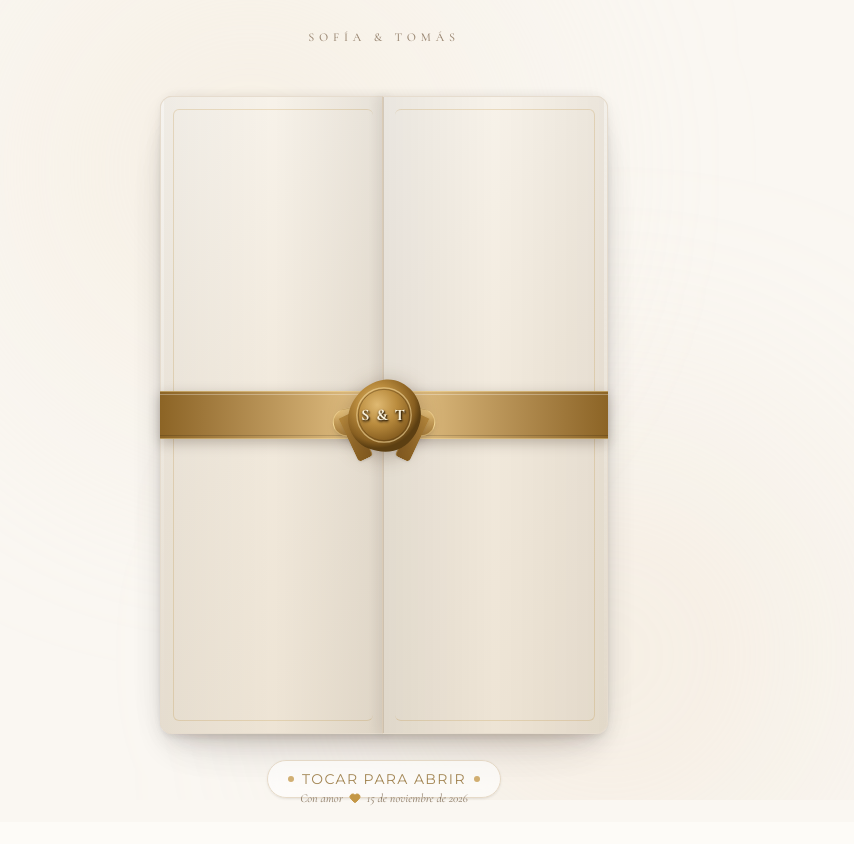
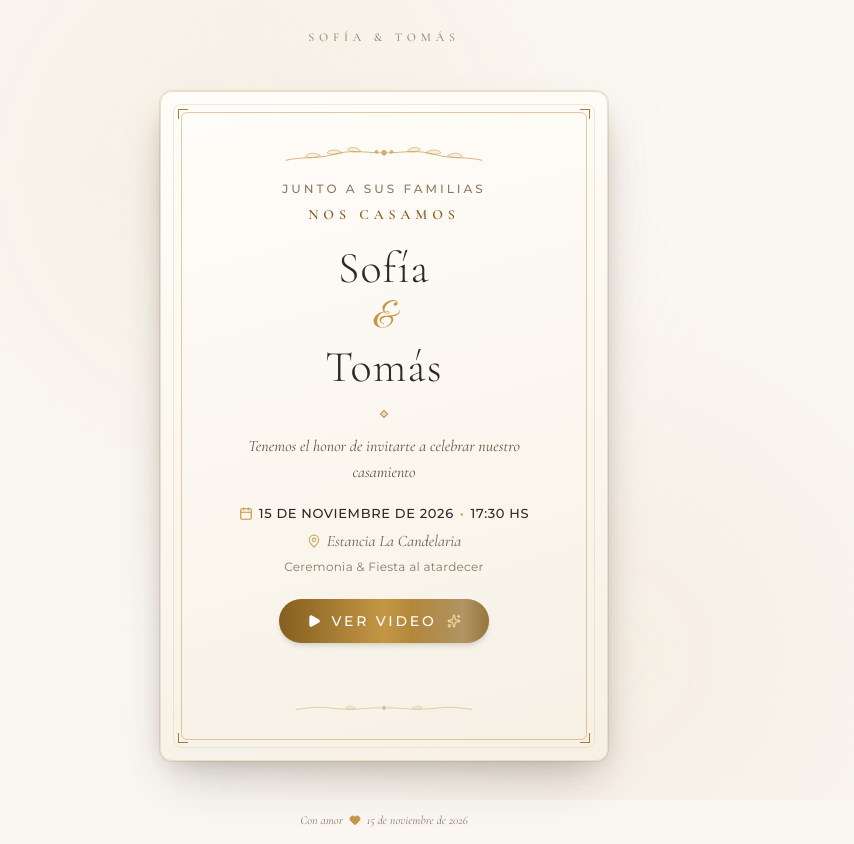
Before and after one commit to Leanramon98/syl, a React (Vite) app: page / in a window 1280 px wide. Shown: the whole page, without its empty margins (256-1110 px from the left). Before the commit the page ends 822 px from the top, so only its background shows below. Built offline with nearby package versions, Linux system fonts and the light colour scheme.

Commit message:
feat: enhance envelope opening animation with cinematic timing and 3D depth

```diff
--- a/src/components/Envelope/Flap.tsx
+++ b/src/components/Envelope/Flap.tsx
@@ -4,28 +4,44 @@ import { motion } from 'framer-motion';
 interface FlapProps {
   side: 'left' | 'right';
   isOpen: boolean;
+  isOpened?: boolean;
   children?: React.ReactNode;
 }
 
-export const Flap: React.FC<FlapProps> = ({ side, isOpen, children }) => {
+export const Flap: React.FC<FlapProps> = ({ side, isOpen, isOpened = false, children }) => {
   const isLeft = side === 'left';
 
   return (
     <motion.div
       initial={false}
       animate={{
-        rotateY: isOpen ? (isLeft ? -120 : 120) : 0,
+        rotateY: isOpen ? (isLeft ? -118 : 118) : 0,
+        opacity: isOpened ? 0.45 : 1,
         boxShadow: isOpen
-          ? isLeft
-            ? '-12px 10px 24px rgba(40, 30, 20, 0.15)'
-            : '12px 10px 24px rgba(40, 30, 20, 0.15)'
+          ? isOpened
+            ? isLeft
+              ? '-6px 6px 16px rgba(40, 30, 20, 0.08)'
+              : '6px 6px 16px rgba(40, 30, 20, 0.08)'
+            : isLeft
+            ? '-14px 10px 24px rgba(40, 30, 20, 0.16)'
+            : '14px 10px 24px rgba(40, 30, 20, 0.16)'
           : isLeft
           ? '4px 0 12px rgba(40, 30, 20, 0.08)'
           : '-4px 0 12px rgba(40, 30, 20, 0.08)',
       }}
       transition={{
-        duration: 1.1,
-        ease: [0.25, 1, 0.35, 1], // Smooth organic opening curve
+        rotateY: {
+          duration: 1.6,
+          ease: [0.22, 1, 0.36, 1], // Luxurious velvety deceleration with zero bouncing
+        },
+        opacity: {
+          duration: 0.9,
+          ease: 'easeInOut',
+        },
+        boxShadow: {
+          duration: 1.4,
+          ease: [0.22, 1, 0.36, 1],
+        },
       }}
       style={{
         transformOrigin: isLeft ? 'left center' : 'right center',
@@ -45,12 +61,16 @@ export const Flap: React.FC<FlapProps> = ({ side, isOpen, children }) => {
         }`}
       />
 
-      {/* Subtle paper grain and lighting gradient */}
-      <div
-        className={`absolute inset-0 bg-gradient-to-r ${
+      {/* Dynamic lighting: smooth shadow gradient shift simulating the opening of real paper flaps */}
+      <motion.div
+        animate={{
+          opacity: isOpen ? 0.25 : 0.85,
+        }}
+        transition={{ duration: 1.6, ease: [0.22, 1, 0.36, 1] }}
+        className={`absolute inset-0 bg-gradient-to-r pointer-events-none ${
           isLeft
-            ? 'from-black/[0.04] via-transparent to-black/[0.06]'
-            : 'from-black/[0.06] via-transparent to-black/[0.04]'
+            ? 'from-black/[0.08] via-transparent to-black/[0.12]'
+            : 'from-black/[0.12] via-transparent to-black/[0.08]'
         }`}
       />
 
--- a/src/components/Envelope/GatefoldEnvelope.tsx
+++ b/src/components/Envelope/GatefoldEnvelope.tsx
@@ -6,7 +6,7 @@ import { RibbonBow } from './RibbonBow';
 import { WaxSeal } from './WaxSeal';
 import { InvitationCard } from '../InvitationCard/InvitationCard';
 
-export type AnimationStage = 'closed' | 'untying' | 'opening' | 'opened';
+export type AnimationStage = 'closed' | 'untying' | 'opening' | 'revealing' | 'opened';
 
 interface GatefoldEnvelopeProps {
   onOpenVideo: () => void;
@@ -29,24 +29,41 @@ export const GatefoldEnvelope: React.FC<GatefoldEnvelopeProps> = ({
 
   const handleStartOpening = () => {
     if (stage !== 'closed') return;
-    // Step 1: Untie ribbon
     updateStage('untying');
   };
 
-  // Progression of the animation sequence
+  // Progression of the animation sequence:
+  // Total intro timeline: ~5.2s
+  // 1. closed: 1.0s contemplation beat (auto-starts or click immediately)
+  // 2. untying: 1.4s ribbon & wax dissolution
+  // 3. opening: 1.0s doors swinging open (1.6s total swing)
+  // 4. revealing: 1.8s card smoothly rises forward & contents bloom
+  // 5. opened: final stable interactive state
   useEffect(() => {
     let timer: NodeJS.Timeout;
-    if (stage === 'untying') {
-      // Untie duration before opening flaps
+
+    if (stage === 'closed') {
+      // Deliberate contemplation beat before auto-starting intro
+      timer = setTimeout(() => {
+        updateStage('untying');
+      }, 1000);
+    } else if (stage === 'untying') {
+      // Ribbon unties and wax gently dissolves over 1.4s
       timer = setTimeout(() => {
         updateStage('opening');
-      }, 700);
+      }, 1400);
     } else if (stage === 'opening') {
-      // Gatefold flaps swing open before card emerges
+      // Gatefold doors swing open outward. At 1.0s in, card begins rising
+      timer = setTimeout(() => {
+        updateStage('revealing');
+      }, 1000);
+    } else if (stage === 'revealing') {
+      // Card emergence forward completes over 1.8s
       timer = setTimeout(() => {
         updateStage('opened');
-      }, 950);
+      }, 1800);
     }
+
     return () => clearTimeout(timer);
   }, [stage]);
 
@@ -54,19 +71,23 @@ export const GatefoldEnvelope: React.FC<GatefoldEnvelopeProps> = ({
     updateStage('closed');
   };
 
-  const isFlapsOpen = stage === 'opening' || stage === 'opened';
+  const isFlapsOpen = stage === 'opening' || stage === 'revealing' || stage === 'opened';
   const isRibbonUntied = stage !== 'closed';
+  const isCardRevealed = stage === 'revealing' || stage === 'opened';
 
   return (
     <div className="relative w-full max-w-[440px] sm:max-w-[480px] mx-auto px-4 flex flex-col items-center justify-center min-h-[580px] sm:min-h-[620px]">
       {/* 3D Gatefold Container */}
       <div
-        className="relative w-full aspect-[4/5] sm:aspect-[3.8/5] max-h-[660px] perspective-container flex items-center justify-center"
+        className={`relative w-full aspect-[4/5] sm:aspect-[3.8/5] max-h-[660px] perspective-container flex items-center justify-center ${
+          stage === 'closed' ? 'cursor-pointer' : ''
+        }`}
+        onClick={stage === 'closed' ? handleStartOpening : undefined}
         style={{ perspective: '1400px' }}
       >
         {/* Envelope Base Tray / Interior Lining */}
         <div className="absolute inset-0 rounded-xl bg-gradient-to-br from-[#EFE8DC] via-[#E8DFD0] to-[#DDD2C0] shadow-luxury border border-[#D5C6B1] overflow-hidden">
-          {/* Subtle watermark monogram or geometric foil texture inside back tray */}
+          {/* Subtle watermark monogram inside back tray */}
           <div className="absolute inset-0 opacity-15 flex items-center justify-center pointer-events-none">
             <span className="font-serif text-8xl sm:text-9xl text-[#B88E48] select-none font-extralight tracking-widest">
               {invitationConfig.couple.initials}
@@ -75,32 +96,24 @@ export const GatefoldEnvelope: React.FC<GatefoldEnvelopeProps> = ({
         </div>
 
         {/* Invitation Card nestled inside / emerging forward */}
-        <motion.div
-          animate={{
-            scale: stage === 'opened' ? 1 : 0.94,
-            y: stage === 'opened' ? 0 : 4,
-            z: stage === 'opened' ? 40 : 0,
-            opacity: stage === 'closed' ? 0.8 : 1,
-          }}
-          transition={{
-            duration: 0.9,
-            ease: [0.16, 1, 0.3, 1],
-          }}
+        <div
           className={`w-full z-10 ${
             stage === 'opened' ? 'pointer-events-auto' : 'pointer-events-none'
           }`}
+          style={{ transformStyle: 'preserve-3d' }}
         >
           <InvitationCard
+            isRevealed={isCardRevealed}
             onOpenVideo={onOpenVideo}
             onReplay={stage === 'opened' ? handleReplay : undefined}
           />
-        </motion.div>
+        </div>
 
         {/* Left Gatefold Flap */}
-        <Flap side="left" isOpen={isFlapsOpen} />
+        <Flap side="left" isOpen={isFlapsOpen} isOpened={stage === 'opened'} />
 
         {/* Right Gatefold Flap */}
-        <Flap side="right" isOpen={isFlapsOpen} />
+        <Flap side="right" isOpen={isFlapsOpen} isOpened={stage === 'opened'} />
 
         {/* Satin Ribbon & Bow (Unties first) */}
         <RibbonBow
@@ -113,13 +126,12 @@ export const GatefoldEnvelope: React.FC<GatefoldEnvelopeProps> = ({
           {!isRibbonUntied && (
             <motion.div
               key="wax-seal"
-              initial={{ scale: 0.8, opacity: 0 }}
+              initial={{ scale: 0.9, opacity: 0 }}
               animate={{ scale: 1, opacity: 1 }}
               exit={{
-                scale: 1.25,
+                scale: 1.06,
                 opacity: 0,
-                rotate: 8,
-                transition: { duration: 0.5, ease: 'easeOut' },
+                transition: { duration: 1.1, ease: [0.25, 1, 0.5, 1] },
               }}
               onClick={handleStartOpening}
               className="absolute z-40 cursor-pointer pointer-events-auto flex flex-col items-center"
@@ -136,12 +148,12 @@ export const GatefoldEnvelope: React.FC<GatefoldEnvelopeProps> = ({
               type="button"
               initial={{ opacity: 0, y: 10 }}
               animate={{ opacity: 1, y: 0 }}
-              exit={{ opacity: 0, y: -8 }}
+              exit={{ opacity: 0, y: -8, transition: { duration: 0.3 } }}
               onClick={handleStartOpening}
-              className="absolute -bottom-14 sm:-bottom-16 z-30 inline-flex items-center gap-2 px-5 py-2 rounded-full bg-white/80 hover:bg-white text-[#855F1E] border border-[#E0D1BB] shadow-sm backdrop-blur-sm text-xs sm:text-sm font-sans tracking-widest uppercase transition-all duration-300 hover:scale-105 cursor-pointer animate-pulse"
+              className="absolute -bottom-14 sm:-bottom-16 z-30 inline-flex items-center gap-2 px-5 py-2 rounded-full bg-white/85 hover:bg-white text-[#855F1E] border border-[#E0D1BB] shadow-sm backdrop-blur-sm text-xs sm:text-sm font-sans tracking-widest uppercase transition-all duration-300 hover:scale-105 cursor-pointer"
               aria-label={invitationConfig.envelopePrompt}
             >
-              <span className="w-1.5 h-1.5 rounded-full bg-[#C49746]" />
+              <span className="w-1.5 h-1.5 rounded-full bg-[#C49746] animate-ping" />
               <span>{invitationConfig.envelopePrompt}</span>
               <span className="w-1.5 h-1.5 rounded-full bg-[#C49746]" />
             </motion.button>
--- a/src/components/Envelope/RibbonBow.tsx
+++ b/src/components/Envelope/RibbonBow.tsx
@@ -16,25 +16,32 @@ export const RibbonBow: React.FC<RibbonBowProps> = ({
       {!isUntying && (
         <motion.div
           key="ribbon-wrapper"
-          initial={{ opacity: 1, scale: 1 }}
+          initial={{ opacity: 1 }}
           exit={{
             opacity: 0,
-            scale: 1.15,
-            y: 12,
-            transition: { duration: 0.7, ease: [0.4, 0, 0.2, 1] },
+            transition: { duration: 1.4, ease: 'easeOut' },
           }}
           onClick={onClick}
           className="absolute inset-0 pointer-events-none z-30 flex items-center justify-center overflow-visible"
         >
           {/* Horizontal Satin Ribbon Band wrapping around the envelope */}
-          <div className="absolute w-full h-11 sm:h-12 flex items-center pointer-events-auto cursor-pointer">
+          <motion.div
+            initial={{ scaleX: 1, opacity: 1, filter: 'blur(0px)' }}
+            exit={{
+              scaleX: 1.08,
+              opacity: 0,
+              filter: 'blur(4px)',
+              transition: { duration: 1.3, ease: [0.33, 1, 0.68, 1] },
+            }}
+            className="absolute w-full h-11 sm:h-12 flex items-center pointer-events-auto cursor-pointer origin-center"
+          >
             {/* Satin fabric texture & glossy highlights */}
             <div className="w-full h-full bg-gradient-to-r from-[#8C6425] via-[#C99E52] via-[#ECCB8E] via-[#C99E52] to-[#8C6425] shadow-[0_4px_12px_rgba(40,25,10,0.25)] flex items-center justify-between border-y border-[#FFEAAC]/40 relative">
               {/* Fine silk edge stitch lines */}
               <div className="absolute top-[2px] left-0 right-0 h-[1px] bg-white/30" />
               <div className="absolute bottom-[2px] left-0 right-0 h-[1px] bg-black/15" />
             </div>
-          </div>
+          </motion.div>
 
           {/* Central Ribbon Bow & Knot */}
           <div className="relative pointer-events-auto cursor-pointer flex items-center justify-center">
@@ -42,6 +49,12 @@ export const RibbonBow: React.FC<RibbonBowProps> = ({
             <motion.div
               animate={{ rotate: [-3, 0, -3] }}
               transition={{ repeat: Infinity, duration: 4, ease: 'easeInOut' }}
+              exit={{
+                x: -24,
+                rotate: -15,
+                opacity: 0,
+                transition: { duration: 1.2, ease: [0.33, 1, 0.68, 1] },
+              }}
               className="absolute -left-7 sm:-left-9 w-10 sm:w-12 h-6 sm:h-7 rounded-full bg-gradient-to-tr from-[#9B702D] via-[#DFB972] to-[#FFE5A3] shadow-md border border-[#FFE7A8]/50 transform -rotate-12 origin-right"
             />
 
@@ -49,19 +62,46 @@ export const RibbonBow: React.FC<RibbonBowProps> = ({
             <motion.div
               animate={{ rotate: [3, 0, 3] }}
               transition={{ repeat: Infinity, duration: 4, ease: 'easeInOut' }}
+              exit={{
+                x: 24,
+                rotate: 15,
+                opacity: 0,
+                transition: { duration: 1.2, ease: [0.33, 1, 0.68, 1] },
+              }}
               className="absolute -right-7 sm:-right-9 w-10 sm:w-12 h-6 sm:h-7 rounded-full bg-gradient-to-tl from-[#9B702D] via-[#DFB972] to-[#FFE5A3] shadow-md border border-[#FFE7A8]/50 transform rotate-12 origin-left"
             />
 
             {/* Ribbon Tail Drape Left */}
-            <div className="absolute top-4 -left-5 w-4 h-10 sm:h-12 bg-gradient-to-b from-[#BA8C3E] to-[#875E20] transform -rotate-25 shadow-sm rounded-b-sm border-r border-[#FFDE94]/40" />
+            <motion.div
+              exit={{
+                y: 15,
+                opacity: 0,
+                transition: { duration: 1.2, ease: [0.33, 1, 0.68, 1] },
+              }}
+              className="absolute top-4 -left-5 w-4 h-10 sm:h-12 bg-gradient-to-b from-[#BA8C3E] to-[#875E20] transform -rotate-25 shadow-sm rounded-b-sm border-r border-[#FFDE94]/40"
+            />
 
             {/* Ribbon Tail Drape Right */}
-            <div className="absolute top-4 -right-5 w-4 h-10 sm:h-12 bg-gradient-to-b from-[#BA8C3E] to-[#875E20] transform rotate-25 shadow-sm rounded-b-sm border-l border-[#FFDE94]/40" />
+            <motion.div
+              exit={{
+                y: 15,
+                opacity: 0,
+                transition: { duration: 1.2, ease: [0.33, 1, 0.68, 1] },
+              }}
+              className="absolute top-4 -right-5 w-4 h-10 sm:h-12 bg-gradient-to-b from-[#BA8C3E] to-[#875E20] transform rotate-25 shadow-sm rounded-b-sm border-l border-[#FFDE94]/40"
+            />
 
             {/* Central Knot */}
-            <div className="relative z-10 w-7 h-8 sm:w-8 sm:h-9 rounded-md bg-gradient-to-b from-[#FFE5A3] via-[#BA8C3E] to-[#785117] shadow-[0_2px_8px_rgba(40,25,10,0.35)] border border-[#FFE7A8]/60 flex items-center justify-center">
+            <motion.div
+              exit={{
+                scale: 1.05,
+                opacity: 0,
+                transition: { duration: 1.2, ease: [0.33, 1, 0.68, 1] },
+              }}
+              className="relative z-10 w-7 h-8 sm:w-8 sm:h-9 rounded-md bg-gradient-to-b from-[#FFE5A3] via-[#BA8C3E] to-[#785117] shadow-[0_2px_8px_rgba(40,25,10,0.35)] border border-[#FFE7A8]/60 flex items-center justify-center"
+            >
               <div className="w-1.5 h-full bg-white/20 rounded-full" />
-            </div>
+            </motion.div>
           </div>
         </motion.div>
       )}
--- a/src/components/Envelope/WaxSeal.tsx
+++ b/src/components/Envelope/WaxSeal.tsx
@@ -17,7 +17,19 @@ export const WaxSeal: React.FC<WaxSealProps> = ({
       onClick={onClick}
       whileHover={{ scale: 1.05 }}
       whileTap={{ scale: 0.96 }}
-      className={`relative flex items-center justify-center w-16 h-16 sm:w-20 sm:h-20 rounded-full cursor-pointer select-none filter drop-shadow-[0_4px_10px_rgba(70,40,20,0.35)] ${className}`}
+      animate={{
+        filter: [
+          'drop-shadow(0 4px 10px rgba(70,40,20,0.35))',
+          'drop-shadow(0 6px 15px rgba(115,70,25,0.5))',
+          'drop-shadow(0 4px 10px rgba(70,40,20,0.35))',
+        ],
+      }}
+      transition={{
+        duration: 3.4,
+        repeat: Infinity,
+        ease: 'easeInOut',
+      }}
+      className={`relative flex items-center justify-center w-16 h-16 sm:w-20 sm:h-20 rounded-full cursor-pointer select-none ${className}`}
       title="Sello de cera"
     >
       {/* Irregular organic wax perimeter outline */}
--- a/src/components/InvitationCard/InvitationCard.tsx
+++ b/src/components/InvitationCard/InvitationCard.tsx
@@ -7,21 +7,34 @@ import { FloralOrnaments } from './FloralOrnaments';
 interface InvitationCardProps {
   onOpenVideo: () => void;
   onReplay?: () => void;
+  isRevealed?: boolean;
 }
 
 export const InvitationCard: React.FC<InvitationCardProps> = ({
   onOpenVideo,
   onReplay,
+  isRevealed = true,
 }) => {
   const { couple, title, headline, date, time, location, reception, buttonText, replayText } =
     invitationConfig;
 
   return (
     <motion.article
-      initial={{ opacity: 0, y: 15, scale: 0.96 }}
-      animate={{ opacity: 1, y: 0, scale: 1 }}
-      transition={{ duration: 0.8, ease: [0.16, 1, 0.3, 1] }}
-      className="relative w-full max-w-[420px] sm:max-w-[460px] mx-auto rounded-xl p-5 sm:p-7 md:p-8 card-texture shadow-card-elevated border border-[#E9DFCE] text-center select-none overflow-hidden"
+      initial={false}
+      animate={{
+        scale: isRevealed ? 1 : 0.88,
+        y: isRevealed ? 0 : 28,
+        opacity: isRevealed ? 1 : 0,
+        filter: isRevealed ? 'blur(0px)' : 'blur(2px)',
+        boxShadow: isRevealed
+          ? '0 25px 50px -12px rgba(45, 32, 18, 0.2), 0 0 0 1px rgba(196, 151, 70, 0.2)'
+          : '0 4px 6px -1px rgba(45, 32, 18, 0.05), 0 0 0 1px rgba(196, 151, 70, 0.05)',
+      }}
+      transition={{
+        duration: 1.6,
+        ease: [0.16, 1, 0.3, 1], // Velvety smooth emergence forward
+      }}
+      className="relative w-full max-w-[420px] sm:max-w-[460px] mx-auto rounded-xl p-5 sm:p-7 md:p-8 card-texture border border-[#E9DFCE] text-center select-none overflow-hidden"
     >
       {/* Outer decorative margin border */}
       <div className="absolute inset-2 sm:inset-3 rounded-lg border border-[#D9C8AC]/40 pointer-events-none" />
@@ -36,8 +49,13 @@ export const InvitationCard: React.FC<InvitationCardProps> = ({
       </div>
 
       <div className="relative z-10 flex flex-col items-center justify-between min-h-[500px] sm:min-h-[540px] py-2">
-        {/* Top Ornament */}
-        <header className="flex flex-col items-center w-full pt-1">
+        {/* Top Ornament with gentle fade & drop */}
+        <motion.header
+          initial={{ opacity: 0, y: -6 }}
+          animate={isRevealed ? { opacity: 1, y: 0 } : { opacity: 0, y: -6 }}
+          transition={{ duration: 0.9, delay: 0.25, ease: [0.16, 1, 0.3, 1] }}
+          className="flex flex-col items-center w-full pt-1"
+        >
           <FloralOrnaments variant="top" className="text-[#C49746] mb-2 opacity-90" />
 
           {couple.subtitle && (
@@ -49,11 +67,16 @@ export const InvitationCard: React.FC<InvitationCardProps> = ({
           <h2 className="font-serif text-xs sm:text-sm tracking-[0.35em] uppercase text-[#855F1E] font-semibold">
             {title}
           </h2>
-        </header>
+        </motion.header>
 
         {/* Center: Couple Names & Monogram */}
         <div className="my-auto py-4 flex flex-col items-center w-full">
-          <div className="flex flex-col items-center">
+          <motion.div
+            initial={{ opacity: 0, y: 8 }}
+            animate={isRevealed ? { opacity: 1, y: 0 } : { opacity: 0, y: 8 }}
+            transition={{ duration: 1.0, delay: 0.45, ease: [0.16, 1, 0.3, 1] }}
+            className="flex flex-col items-center"
+          >
             <h1 className="font-serif text-3xl sm:text-4xl md:text-[2.75rem] font-light tracking-wide text-[#2C2A29] leading-tight">
               {couple.person1}
             </h1>
@@ -67,8 +90,14 @@ export const InvitationCard: React.FC<InvitationCardProps> = ({
             <h1 className="font-serif text-3xl sm:text-4xl md:text-[2.75rem] font-light tracking-wide text-[#2C2A29] leading-tight">
               {couple.person2}
             </h1>
-          </div>
+          </motion.div>
 
+          <motion.div
+            initial={{ opacity: 0, scale: 0.95 }}
+            animate={isRevealed ? { opacity: 1, scale: 1 } : { opacity: 0, scale: 0.95 }}
+            transition={{ duration: 0.9, delay: 0.6, ease: [0.16, 1, 0.3, 1] }}
+            className="flex flex-col items-center w-full"
+          >
             <FloralOrnaments variant="divider" className="my-4" />
 
             {headline && (
@@ -76,9 +105,15 @@ export const InvitationCard: React.FC<InvitationCardProps> = ({
                 {headline}
               </p>
             )}
+          </motion.div>
 
           {/* Date, Time & Venue Information */}
-          <div className="mt-5 flex flex-col items-center gap-1.5 text-xs sm:text-sm text-[#4A4036]">
+          <motion.div
+            initial={{ opacity: 0, y: 6 }}
+            animate={isRevealed ? { opacity: 1, y: 0 } : { opacity: 0, y: 6 }}
+            transition={{ duration: 1.0, delay: 0.75, ease: [0.16, 1, 0.3, 1] }}
+            className="mt-5 flex flex-col items-center gap-1.5 text-xs sm:text-sm text-[#4A4036]"
+          >
             <div className="flex items-center gap-1.5 font-sans font-medium text-[#2C2A29] tracking-wider uppercase text-xs sm:text-[13px]">
               <Calendar className="w-3.5 h-3.5 text-[#C49746]" />
               <span>{date}</span>
@@ -100,41 +135,75 @@ export const InvitationCard: React.FC<InvitationCardProps> = ({
                 {reception}
               </span>
             )}
-          </div>
+          </motion.div>
         </div>
 
         {/* Bottom Actions */}
         <footer className="w-full flex flex-col items-center gap-4 pt-2">
-          {/* Primary Action Button: Ver video */}
+          {/* Primary Action Button: Ver video with gold sheen sweep */}
+          <motion.div
+            initial={{ opacity: 0, y: 6 }}
+            animate={isRevealed ? { opacity: 1, y: 0 } : { opacity: 0, y: 6 }}
+            transition={{ duration: 0.9, delay: 1.05, ease: [0.16, 1, 0.3, 1] }}
+            className="w-full flex flex-col items-center"
+          >
             <motion.button
               type="button"
               onClick={onOpenVideo}
               whileHover={{ scale: 1.03 }}
               whileTap={{ scale: 0.97 }}
-            className="group relative inline-flex items-center justify-center gap-2.5 px-7 py-3 rounded-full bg-gradient-to-r from-[#855F1E] via-[#C49746] to-[#855F1E] text-white font-sans text-xs sm:text-sm uppercase tracking-[0.2em] font-medium shadow-md hover:shadow-lg transition-all duration-300 focus:outline-none focus:ring-2 focus:ring-[#C49746] focus:ring-offset-2 focus:ring-offset-[#FAF6EE] cursor-pointer"
+              className="group relative inline-flex items-center justify-center gap-2.5 px-7 py-3 rounded-full bg-gradient-to-r from-[#855F1E] via-[#C49746] to-[#855F1E] text-white font-sans text-xs sm:text-sm uppercase tracking-[0.2em] font-medium shadow-md hover:shadow-lg transition-all duration-300 focus:outline-none focus:ring-2 focus:ring-[#C49746] focus:ring-offset-2 focus:ring-offset-[#FAF6EE] cursor-pointer overflow-hidden"
               aria-label={`${buttonText}: ${invitationConfig.video.title}`}
             >
-            {/* Shimmer sweep effect */}
+              {/* Soft gold sheen animation sweeping across button at the end of the intro */}
+              <motion.span
+                initial={{ x: '-140%', opacity: 0 }}
+                animate={
+                  isRevealed
+                    ? {
+                        x: ['-140%', '180%'],
+                        opacity: [0, 0.75, 0],
+                      }
+                    : {}
+                }
+                transition={{
+                  delay: 1.8,
+                  duration: 1.4,
+                  ease: [0.22, 1, 0.36, 1],
+                }}
+                className="absolute inset-y-0 w-1/2 bg-gradient-to-r from-transparent via-white/40 to-transparent skew-x-12 pointer-events-none"
+              />
+
               <span className="absolute inset-0 rounded-full bg-white/20 opacity-0 group-hover:opacity-100 transition-opacity duration-300" />
               <Play className="w-3.5 h-3.5 fill-current transition-transform duration-300 group-hover:scale-110" />
               <span>{buttonText}</span>
               <Sparkles className="w-3.5 h-3.5 text-[#FFE8B8] opacity-80" />
             </motion.button>
+          </motion.div>
 
           {/* Secondary / Discrete Replay Action */}
           {onReplay && (
-            <button
+            <motion.button
               type="button"
+              initial={{ opacity: 0 }}
+              animate={isRevealed ? { opacity: 1 } : { opacity: 0 }}
+              transition={{ delay: 1.3, duration: 0.8 }}
               onClick={onReplay}
               className="inline-flex items-center gap-1.5 text-[11px] sm:text-xs text-[#9B8874] hover:text-[#574433] transition-colors duration-200 tracking-wider font-sans uppercase font-medium focus:outline-none focus:underline cursor-pointer"
               title={replayText}
             >
               <RotateCcw className="w-3 h-3" />
               <span>{replayText}</span>
-            </button>
+            </motion.button>
           )}
 
-          <FloralOrnaments variant="bottom" className="text-[#C49746] mt-1 opacity-70" />
+          <motion.div
+            initial={{ opacity: 0 }}
+            animate={isRevealed ? { opacity: 0.7 } : { opacity: 0 }}
+            transition={{ delay: 1.2, duration: 0.8 }}
+          >
+            <FloralOrnaments variant="bottom" className="text-[#C49746] mt-1" />
+          </motion.div>
         </footer>
       </div>
     </motion.article>
--- a/src/index.css
+++ b/src/index.css
@@ -98,7 +98,14 @@
 .shadow-card-elevated {
   box-shadow:
     0 10px 30px -5px rgba(50, 35, 20, 0.15),
-    0 25px 60px -12px rgba(50, 35, 20, 0.22);
+    0 25px 60px -12px rgba(50, 35, 20, 0.22),
+    0 0 0 1px rgba(196, 151, 70, 0.15);
+}
+
+.shadow-card-floating {
+  box-shadow:
+    0 25px 50px -12px rgba(45, 32, 18, 0.2),
+    0 0 0 1px rgba(196, 151, 70, 0.2);
 }
 
 .shadow-flap-left {
@@ -108,3 +115,21 @@
 .shadow-flap-right {
   box-shadow: -4px 0 15px -2px rgba(40, 30, 20, 0.15);
 }
+
+@keyframes gold-sweep {
+  0% {
+    transform: translateX(-150%) skewX(12deg);
+    opacity: 0;
+  }
+  30% {
+    opacity: 0.8;
+  }
+  100% {
+    transform: translateX(180%) skewX(12deg);
+    opacity: 0;
+  }
+}
+
+.animate-gold-sweep {
+  animation: gold-sweep 2.2s cubic-bezier(0.22, 1, 0.36, 1) infinite;
+}
```
Lines whose indentation alone changed are shown as unchanged.
